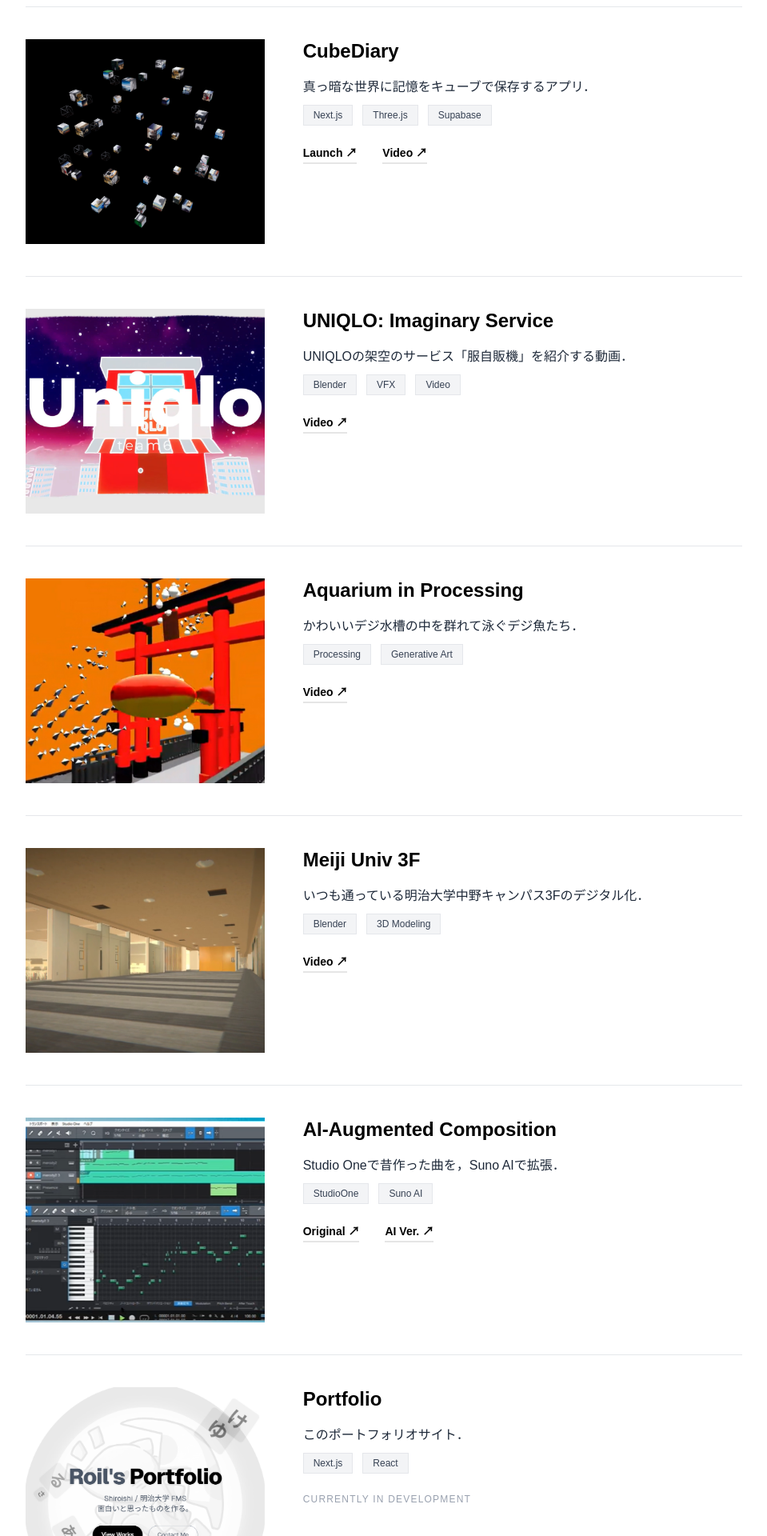
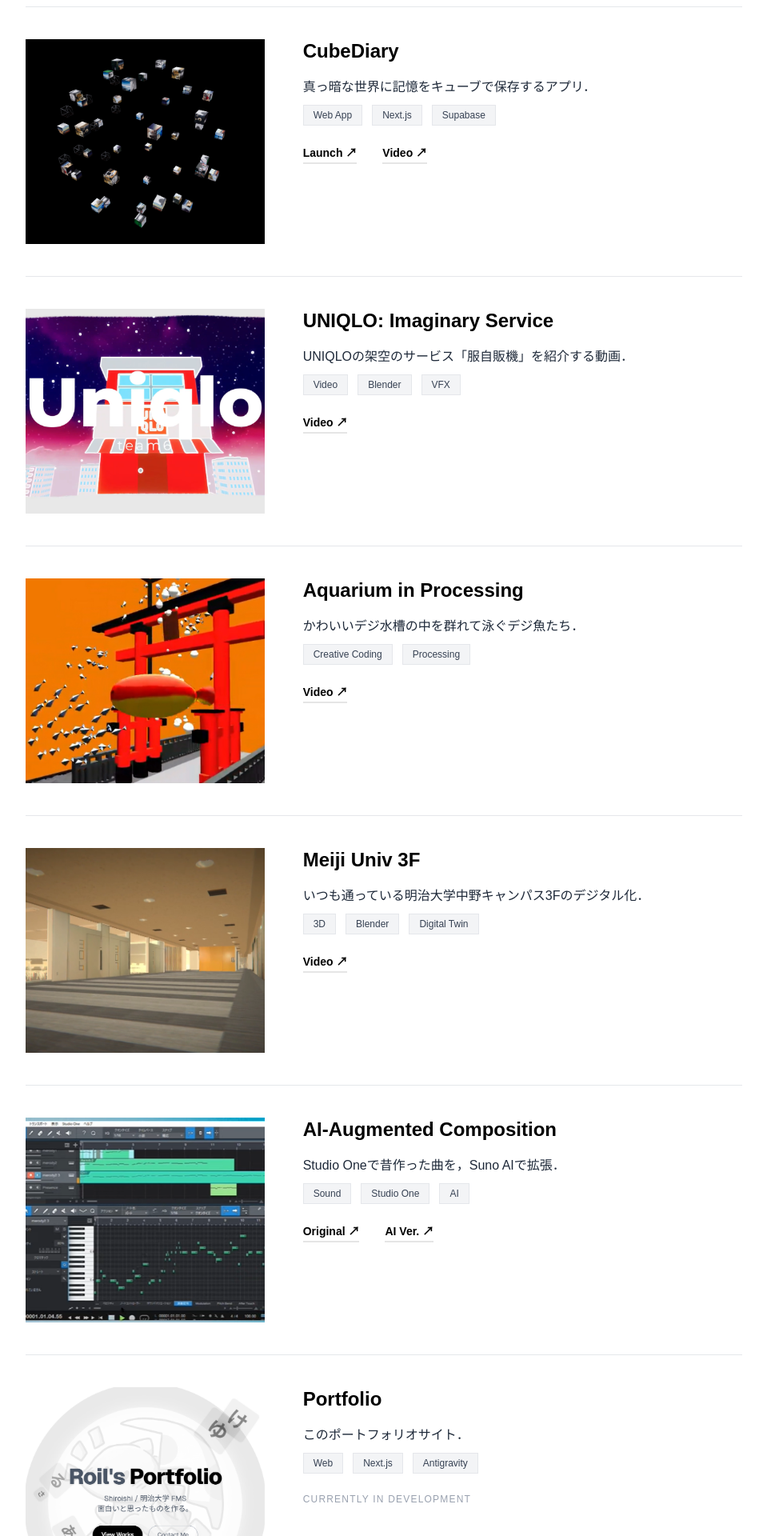
Before and after one commit to Roiril/my-portfolio, a Next.js app: page / in a window 1280 px wide. Shown: the part 1560-3480 px from the top of the page at 80% size, without its empty margins (160-1119 px from the left). Built offline with nearby package versions, Linux system fonts and the light colour scheme; no server answers.

Commit message:
feat: Add works content data

```diff
--- a/src/content/works.ts
+++ b/src/content/works.ts
@@ -7,7 +7,7 @@
     description:
       'レトロなテレビにポートフォリオを映し出す．',
     image: '/images/retroTV-portfolio.png',
-    tags: ['Next.js', 'Three.js'],
+    tags: ['Web', 'Next.js', 'Three.js'],
     links: [
       { type: 'launch', url: 'https://my-retro-portfolio-rust.vercel.app/' },
       { type: 'video', url: 'https://youtube.com/shorts/ZiNqQiZSbv4?si=H-t46FPwIpIVX0wS' },
@@ -20,7 +20,7 @@
     description:
       '真っ暗な世界に記憶をキューブで保存するアプリ．',
     image: '/images/CubeDiary.png',
-    tags: ['Next.js', 'Three.js', 'Supabase'],
+    tags: ['Web App', 'Next.js', 'Supabase'],
     links: [
       { type: 'launch', url: 'https://cube-diary.vercel.app/' },
       { type: 'video', url: 'https://youtube.com/shorts/UY0FlFT1WY8?si=Hm70ycGAHvYiZp20' },
@@ -32,7 +32,7 @@
     description:
       'UNIQLOの架空のサービス「服自販機」を紹介する動画．',
     image: '/images/UniqloCap.png',
-    tags: ['Blender', 'VFX', 'Video'],
+    tags: ['Video', 'Blender', 'VFX'],
     links: [
       { type: 'video', url: 'https://youtu.be/-q5xsLlaN8M?si=NFpSSjy8pEHkGonn' },
     ],
@@ -43,7 +43,7 @@
     description:
       'かわいいデジ水槽の中を群れて泳ぐデジ魚たち．',
     image: '/images/AcuariumPrograming.png',
-    tags: ['Processing', 'Generative Art'],
+    tags: ['Creative Coding', 'Processing'],
     links: [
       { type: 'video', url: 'https://youtu.be/J4vsNST7PLU?si=BqNEA6MSnnqmbqEN' },
     ],
@@ -54,7 +54,7 @@
     description:
       'いつも通っている明治大学中野キャンパス3Fのデジタル化．',
     image: '/images/Meiji3fVideoCapture.png',
-    tags: ['Blender', '3D Modeling'],
+    tags: ['3D', 'Blender', 'Digital Twin'],
     links: [
       { type: 'video', url: 'https://youtu.be/NfEQQwtwIPQ?si=VnYnw4MvY2MxgkEi' },
     ],
@@ -65,7 +65,7 @@
     description:
       'Studio Oneで昔作った曲を，Suno AIで拡張．',
     image: '/images/StudioOneCap.png',
-    tags: ['StudioOne', 'Suno AI'],
+    tags: ['Sound', 'Studio One', 'AI'],
     links: [
       {
         type: 'video',
@@ -84,7 +84,7 @@
     title: 'Portfolio',
     description: 'このポートフォリオサイト．',
     image: '/images/MyPortfolio.png',
-    tags: ['Next.js', 'React'],
+    tags: ['Web', 'Next.js', 'Antigravity'],
     links: [],
     isCurrent: true,
   },
```
